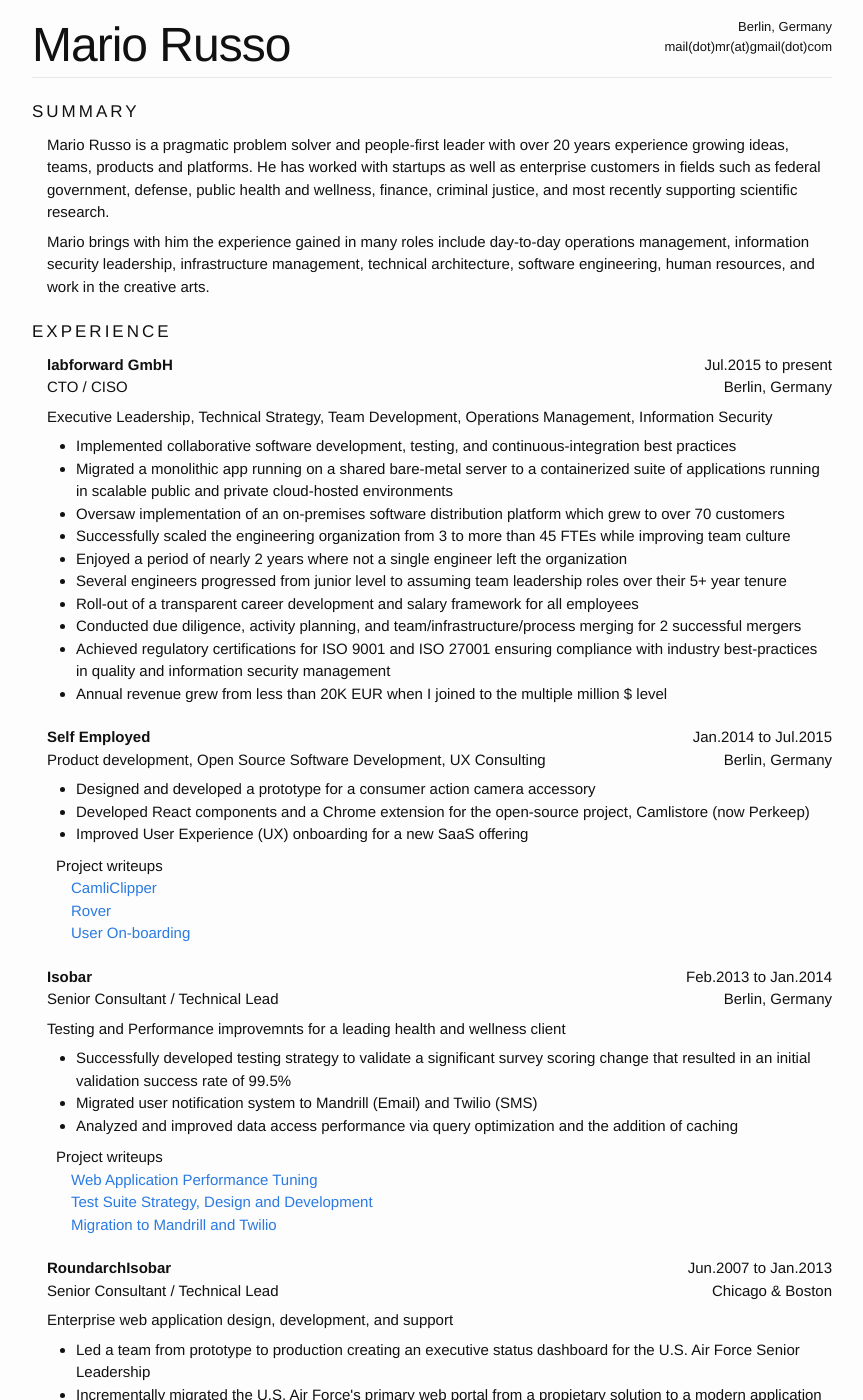
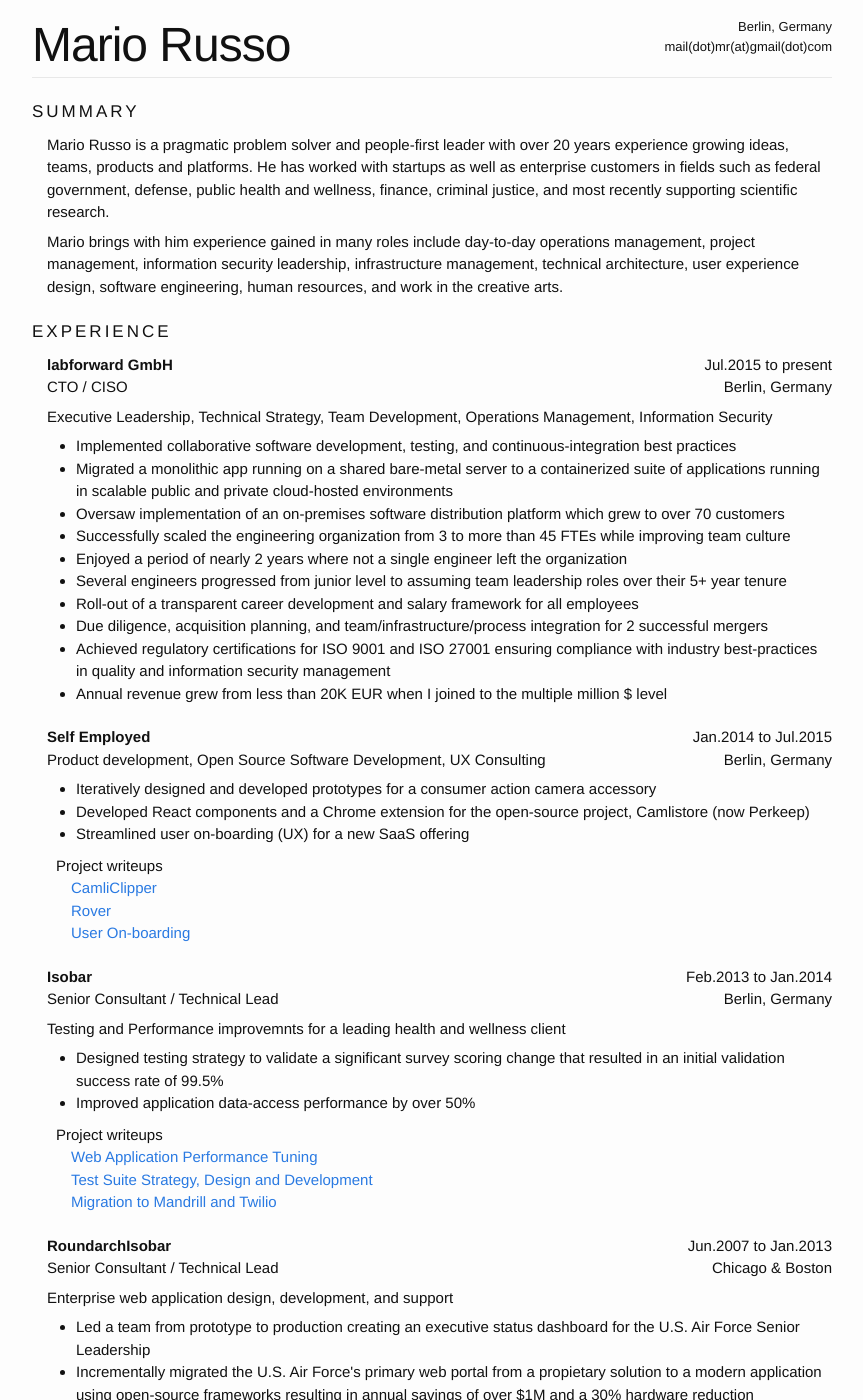
Before and after one commit to dotMR/cv, a Jekyll site: the page built from index.html, in a window 1280 px wide and 1400 px high. Shown: the whole window, without its empty margins (208-1071 px from the left). Built offline with Jekyll 4.4.1, drawn with Linux system fonts in a browser that asks for light colours.

Commit message:
Content Update

```diff
--- a/_data/resume.yml
+++ b/_data/resume.yml
@@ -4,7 +4,7 @@
 
 blurb:
   - paragraph: "Mario Russo is a pragmatic problem solver and people-first leader with over 20 years experience growing ideas, teams, products and platforms. He has worked with startups as well as enterprise customers in fields such as federal government, defense, public health and wellness, finance, criminal justice, and most recently supporting scientific research."
-  - paragraph: "Mario brings with him the experience gained in many roles include day-to-day operations management, information security leadership, infrastructure management, technical architecture, software engineering, human resources, and work in the creative arts."
+  - paragraph: "Mario brings with him experience gained in many roles include day-to-day operations management, project management, information security leadership, infrastructure management, technical architecture, user experience design, software engineering, human resources, and work in the creative arts."
 
 writeups:
  - &apiV2  # MUST match uid for anchor creation
@@ -89,7 +89,7 @@
     - description: "Enjoyed a period of nearly 2 years where not a single engineer left the organization"
     - description: "Several engineers progressed from junior level to assuming team leadership roles over their 5+ year tenure"
     - description: "Roll-out of a transparent career development and salary framework for all employees"
-    - description: "Conducted due diligence, activity planning, and team/infrastructure/process merging for 2 successful mergers"
+    - description: "Due diligence, acquisition planning, and team/infrastructure/process integration for 2 successful mergers"
     - description: "Achieved regulatory certifications for ISO 9001 and ISO 27001 ensuring compliance with industry best-practices in quality and information security management"
     - description: "Annual revenue grew from less than 20K EUR when I joined to the multiple million $ level"
    technologies: "Java, MySQL, Spring, REST, JSON, JUnit, ElasticSearch, JavaScript, AWS, Docker, CircleCI, Gradle, Replicated"
@@ -99,9 +99,9 @@
    location:    Berlin, Germany
    timeframe:   Jan.2014 to Jul.2015
    highlights:
-    - description: "Designed and developed a prototype for a consumer action camera accessory"
+    - description: "Iteratively designed and developed prototypes for a consumer action camera accessory"
     - description: "Developed React components and a Chrome extension for the open-source project, Camlistore (now Perkeep)"
-    - description: "Improved User Experience (UX) onboarding for a new SaaS offering"
+    - description: "Streamlined user on-boarding (UX) for a new SaaS offering"
    technologies: "React, Flux, JavaScript, CSS, Go, Digital fabrication"
 
    projects: [ *camlistore , *clipper, *rover, *onboarding ]
@@ -112,9 +112,10 @@
    timeframe:   Feb.2013 to Jan.2014
    description:  "Testing and Performance improvemnts for a leading health and wellness client"
    highlights:
-    - description: "Successfully developed testing strategy to validate a significant survey scoring change that resulted in an initial validation success rate of 99.5%"
-    - description: "Migrated user notification system to Mandrill (Email) and Twilio (SMS)"
-    - description: "Analyzed and improved data access performance via query optimization and the addition of caching"
+    - description: "Designed testing strategy to validate a significant survey scoring change that resulted in an initial validation success rate of 99.5%"
+    # - description: "Migrated user notification system to Mandrill (Email) and Twilio (SMS)"
+    # - description: "Analyzed and improved data access performance via query optimization and the addition of caching"
+    - description: "Improved application data-access performance by over 50%"
    technologies: "Java, SQL, Spring, JUnit, Memcached, JavaScript, CSS, Python"
 
    projects: [ *tuning , *testing, *migration ]
```
